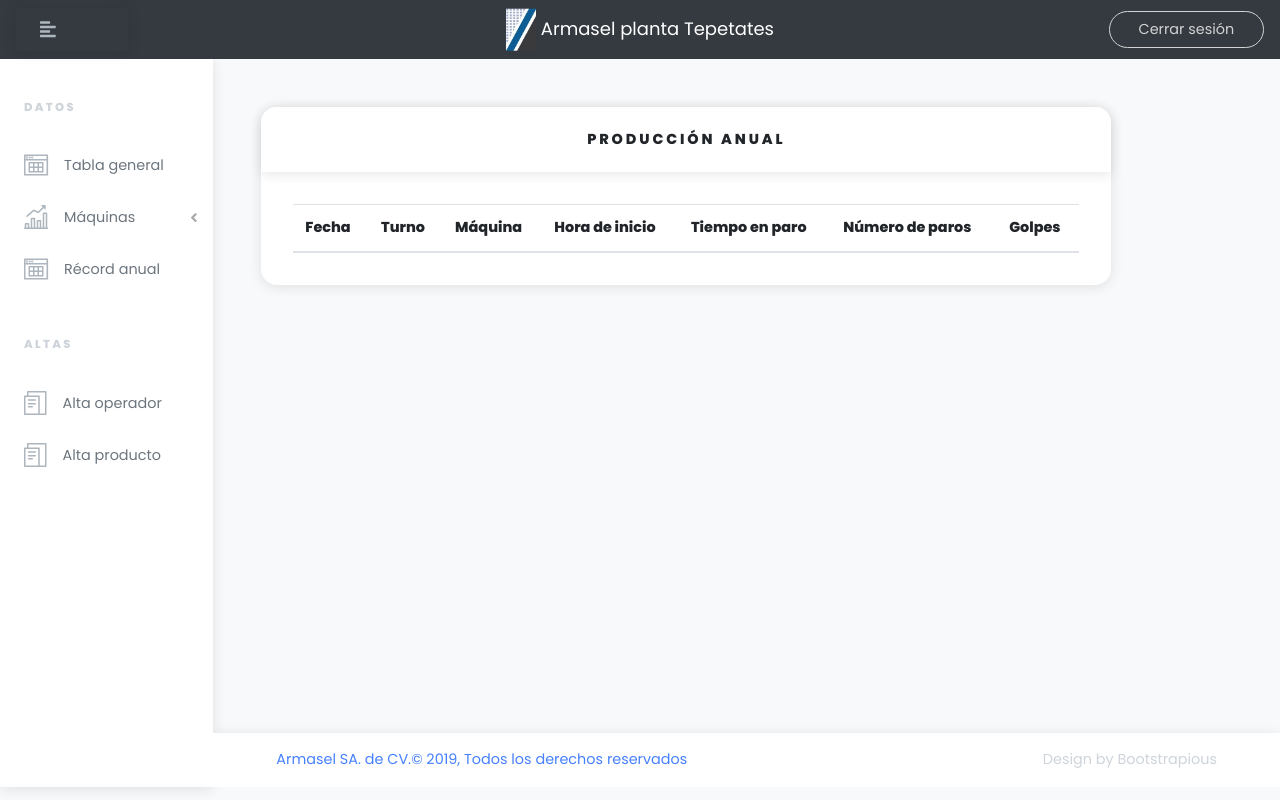
After one commit to GitContainer/Production-Data-App, a Flask app: page /record in a window 1280 px wide. The commit adds this page. Run offline with Flask 2, Linux system fonts and the light colour scheme; the visitor is signed in with stand-in values (Sample User, id 1); lists and menus that the app fills with data are empty; parts of the project's set-up code (start-up, migrations or seed data) failed here and were passed over; some libraries are stand-ins or nearby versions.

Commit message:
Created recoord.html and get_anual_production function on server

```diff
--- a/app/server.py
+++ b/app/server.py
@@ -6,6 +6,7 @@ from flask_bcrypt import Bcrypt
 from flask_socketio import SocketIO, emit, send
 import json
 from werkzeug.contrib.cache import SimpleCache
+import re
 
 app = Flask(__name__)
 app.debug = True
@@ -57,6 +58,11 @@ def logout():
 @login_required
 def home():
     return render_template('home.html')
+
+@app.route("/record", methods=['GET'])
+@login_required
+def record():
+    return render_template('record.html')
 
 @login_manager.user_loader
 def load_user(id):
@@ -139,6 +145,26 @@ def refresh_table_data():
     new_data = json.dumps(new_data)
     emit('table data', new_data, broadcast=False)
 
+@socketio.on('get annual production')
+@cached()
+def get_anual_production():
+    production = Production.query.all()
+    D = {}
+    for row in production:
+        d = {}
+        d["date"] = row.date
+        d["shift"] = row.shift
+        d["machine"] = row.machine
+        d["start_hour"] = str(row.start_hour)
+        d["stop_time"] = str(row.stop_time)
+        d["stops"] = row.stops
+        d["hits"] = row.hits
+        D[row.id] = d
+        del d
+    new_data = json.dumps(D)
+    print(new_data)
+    emit('annual production', new_data, broadcast=False)
+
 def main():
     db.create_all()
 
--- a/app/templates/home.html
+++ b/app/templates/home.html
@@ -39,16 +39,22 @@
                 <div class="text-gray-400 text-uppercase px-3 px-lg-4 py-4 font-weight-bold small headings-font-family">Datos</div>
                 <ul class="sidebar-menu list-unstyled">
                     <li class="sidebar-list-item"><a href="{{ url_for('home')}}" class="sidebar-link text-muted"><i class="o-table-content-1 mr-3 text-gray"></i><span>Tabla general</span></a></li>
-                    <li class="sidebar-list-item"><a href="charts.html" class="sidebar-link text-muted"><i class="o-sales-up-1 mr-3 text-gray"></i><span>MG320</span></a></li>
-                    <li class="sidebar-list-item"><a href="charts.html" class="sidebar-link text-muted"><i class="o-sales-up-1 mr-3 text-gray"></i><span>PG12</span></a></li>
-                    <!-- <li class="sidebar-list-item"><a href="charts.html" class="sidebar-link text-muted"><i class="o-sales-up-1 mr-3 text-gray"></i><span>EVG</span></a></li> -->
-                    <li class="sidebar-list-item"><a href="charts.html" class="sidebar-link text-muted"><i class="o-sales-up-1 mr-3 text-gray"></i><span>Jager</span></a></li>
-                    <li class="sidebar-list-item"><a href="charts.html" class="sidebar-link text-muted"><i class="o-sales-up-1 mr-3 text-gray"></i><span>Schlatter 1</span></a></li>
-                    <li class="sidebar-list-item"><a href="charts.html" class="sidebar-link text-muted"><i class="o-sales-up-1 mr-3 text-gray"></i><span>Schlatter 4</span></a></li>
-                    <li class="sidebar-list-item"><a href="charts.html" class="sidebar-link text-muted"><i class="o-sales-up-1 mr-3 text-gray"></i><span>Schlatter 5</span></a></li>
-                    <!-- <li class="sidebar-list-item"><a href="charts.html" class="sidebar-link text-muted"><i class="o-sales-up-1 mr-3 text-gray"></i><span>Schlatter 6</span></a></li> -->
-                    <li class="sidebar-list-item"><a href="charts.html" class="sidebar-link text-muted"><i class="o-sales-up-1 mr-3 text-gray"></i><span>Schlatter 7</span></a></li>
-                    <li class="sidebar-list-item"><a href="#" class="sidebar-link text-muted"><i class="o-table-content-1 mr-3 text-gray"></i><span>Récord anual</span></a></li>
+                    <li class="sidebar-list-item"><a href="#" data-toggle="collapse" data-target="#machines" aria-expanded="false" aria-controls="pages" class="sidebar-link text-muted"><i class="o-sales-up-1 mr-3 text-gray"></i><span>Máquinas</span></a>
+                      <div id="machines" class="collapse">
+                        <ul class="sidebar-menu list-unstyled border-left border-primary border-thick">
+                          <li class="sidebar-list-item"><a href="#" class="sidebar-link text-muted pl-lg-5">MG320</a></li>
+                          <li class="sidebar-list-item"><a href="#" class="sidebar-link text-muted pl-lg-5">PG12</a></li>
+                          <!-- <li class="sidebar-list-item"><a href="#" class="sidebar-link text-muted pl-lg-5">EVG</a></li> -->
+                          <li class="sidebar-list-item"><a href="#" class="sidebar-link text-muted pl-lg-5">Jager</a></li>
+                          <li class="sidebar-list-item"><a href="#" class="sidebar-link text-muted pl-lg-5">Schlatter 1</a></li>
+                          <li class="sidebar-list-item"><a href="#" class="sidebar-link text-muted pl-lg-5">Schlatter 4</a></li>
+                          <li class="sidebar-list-item"><a href="#" class="sidebar-link text-muted pl-lg-5">Schlatter 5</a></li>
+                          <!-- <li class="sidebar-list-item"><a href="#" class="sidebar-link text-muted pl-lg-5">Schlatter 6</a></li> -->
+                          <li class="sidebar-list-item"><a href="#" class="sidebar-link text-muted pl-lg-5">Schlatter 7</a></li>
+                        </ul>
+                      </div>
+                    </li>
+                    <li class="sidebar-list-item"><a href="{{ url_for('record')}}" class="sidebar-link text-muted"><i class="o-table-content-1 mr-3 text-gray"></i><span>Récord anual</span></a></li>
               </ul>
               <div class="text-gray-400 text-uppercase px-3 px-lg-4 py-4 font-weight-bold small headings-font-family">Altas</div>
               <ul class="sidebar-menu list-unstyled">
@@ -56,9 +62,11 @@
                     <li class="sidebar-list-item"><a href="#" class="sidebar-link text-muted"><i class="o-paperwork-1 mr-3 text-gray"></i><span>Alta producto</span></a></li>
               </ul>
             </div>
-            <!-- Table -->
+            <!-- Content -->
             <div class="page-holder w-100 d-flex flex-wrap">
               <div class="container-fluid px-xl-5">
+                <!-- Table -->
+                {% block body %}
                 <section class="py-5">
                   <div class="row">
                     <div class="col-lg-6 mb-4">
@@ -70,7 +78,7 @@
                           <table class="table card-text">
                             <thead>
                               <tr>
-                                <th>Nombre</th>
+                                <th>Máquina</th>
                                 <th>Hora de inicio</th>
                                 <th>Tiempo en paro</th>
                                 <th>Número de paros</th>
@@ -142,6 +150,7 @@
                     </div>
                   </div>
                 </section>
+                {% endblock %}
               </div>
               <footer class="footer bg-white shadow align-self-end py-3 px-xl-5 w-100">
                 <div class="container-fluid">
@@ -168,6 +177,7 @@
         <script src="{{ url_for('static', filename='js/front.js') }}"></script>
         <script type="text/javascript" src="//cdnjs.cloudflare.com/ajax/libs/socket.io/1.3.6/socket.io.min.js"></script>
         <!-- JavaScript code for autoupdating data-->
+        {% block script %}
         <script type="text/javascript" charset="utf-8">
           var socket = io.connect('http://' + document.domain + ':' + location.port);
           socket.on('connect', function() {
@@ -222,5 +232,6 @@
             document.querySelector('#hitsSchlatter7').innerHTML = json['Schlatter7']['hits'];
           });
       </script>
+      {% endblock %}
     </body>
 </html>
--- /dev/null
+++ b/app/templates/record.html
@@ -0,0 +1,103 @@
+{% extends "home.html" %}
+
+{% block body %}
+<!-- Table -->
+<section class="py-5">
+  <div class="row">
+    <div class="col-lg-6 mb-4">
+      <div class="card" style="width:850px">
+        <div class="card-header">
+          <h6 class="text-uppercase mb-0">
+            <center>Producción anual</center>
+          </h6>
+        </div>
+        <div class="card-body">
+          <table class="table card-text">
+            <thead>
+              <tr>
+                <th>Fecha</th>
+                <th>Turno</th>
+                <th>Máquina</th>
+                <th>Hora de inicio</th>
+                <th>Tiempo en paro</th>
+                <th>Número de paros</th>
+                <th>Golpes</th>
+              </tr>
+            </thead>
+            <tbody>
+              <!-- <tr>
+                <th scope="row"></th>
+                <td id="starttimeMG320"></td>
+                <td id="stoptimeMG320"></td>
+                <td id="stopsMG320"></td>
+                <td id="velMG320"></td>
+                <td id="hitsMG320"></td>
+              </tr>
+              <tr>
+                <th scope="row"></th>
+                <td id="starttimePG12"></td>
+                <td id="stoptimePG12"></td>
+                <td id="stopsPG12"></td>
+                <td id="velPG12"></td>
+                <td id="hitsPG12"></td>
+              </tr>
+              <tr>
+                <th scope="row"></th>
+                <td id="starttimeJager"></td>
+                <td id="stoptimeJager"></td>
+                <td id="stopsJager"></td>
+                <td id="velJager"></td>
+                <td id="hitsJager"></td>
+              </tr>
+              <tr>
+                <th scope="row"></th>
+                <td id="starttimeSchlatter1"></td>
+                <td id="stoptimeSchlatter1"></td>
+                <td id="stopsSchlatter1"></td>
+                <td id="velSchlatter1"></td>
+                <td id="hitsSchlatter1"></td>
+              </tr>
+              <tr>
+                <th scope="row"></th>
+                <td id="starttimeSchlatter4"></td>
+                <td id="stoptimeSchlatter4"></td>
+                <td id="stopsSchlatter4"></td>
+                <td id="velSchlatter4"></td>
+                <td id="hitsSchlatter4"></td>
+              </tr>
+              <tr>
+                <th scope="row"></th>
+                <td id="starttimeSchlatter5"></td>
+                <td id="stoptimeSchlatter5"></td>
+                <td id="stopsSchlatter5"></td>
+                <td id="velSchlatter5"></td>
+                <td id="hitsSchlatter5"></td>
+              </tr>
+              <tr>
+                <th scope="row"></th>
+                <td id="starttimeSchlatter7"></td>
+                <td id="stoptimeSchlatter7"></td>
+                <td id="stopsSchlatter7"></td>
+                <td id="velSchlatter7"></td>
+                <td id="hitsSchlatter7"></td>
+              </tr> -->
+            </tbody>
+          </table>
+        </div>
+      </div>
+    </div>
+  </div>
+</section>
+{% endblock %}
+{% block script %}
+<script type="text/javascript" charset="utf-8">
+  var socket = io.connect('http://' + document.domain + ':' + location.port);
+  socket.on('connect', function() {
+    socket.emit('get annual production');
+  });
+
+  socket.on('annual production', function(new_data) {
+    // var json = JSON.parse(new_data);
+  });
+</script>
+{% endblock %}
```
